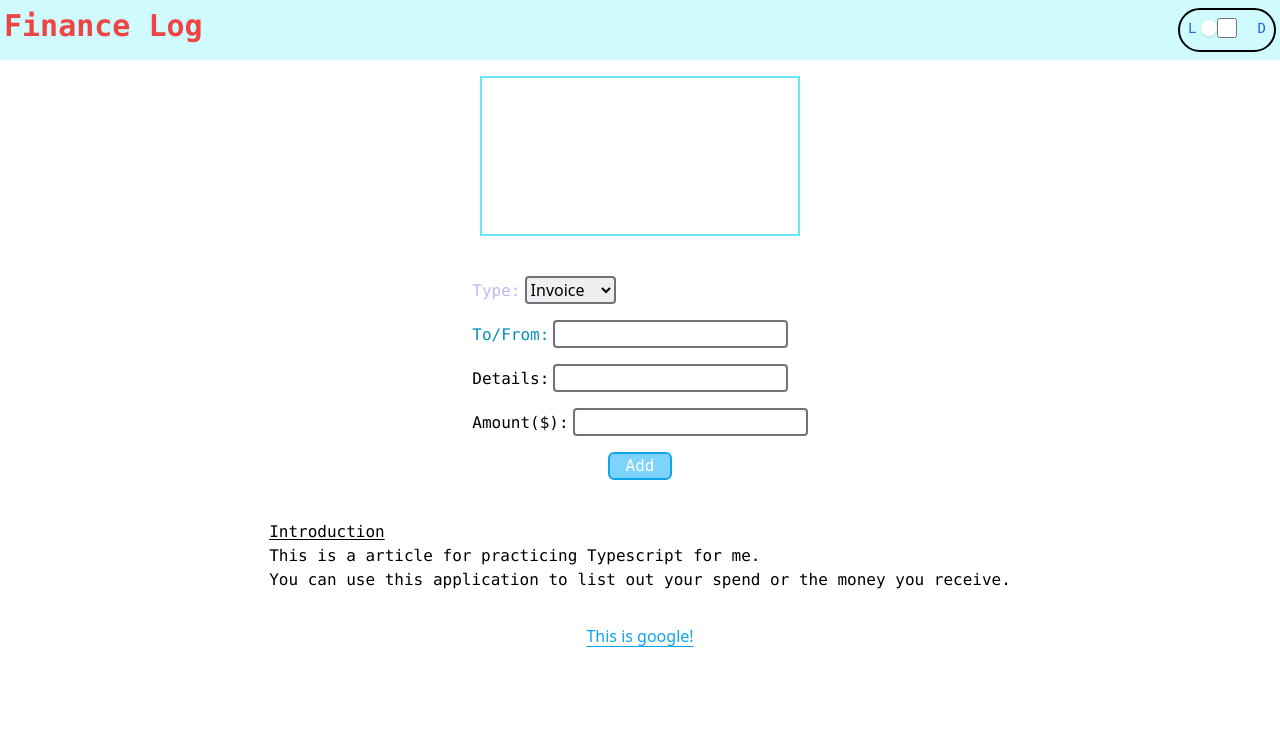
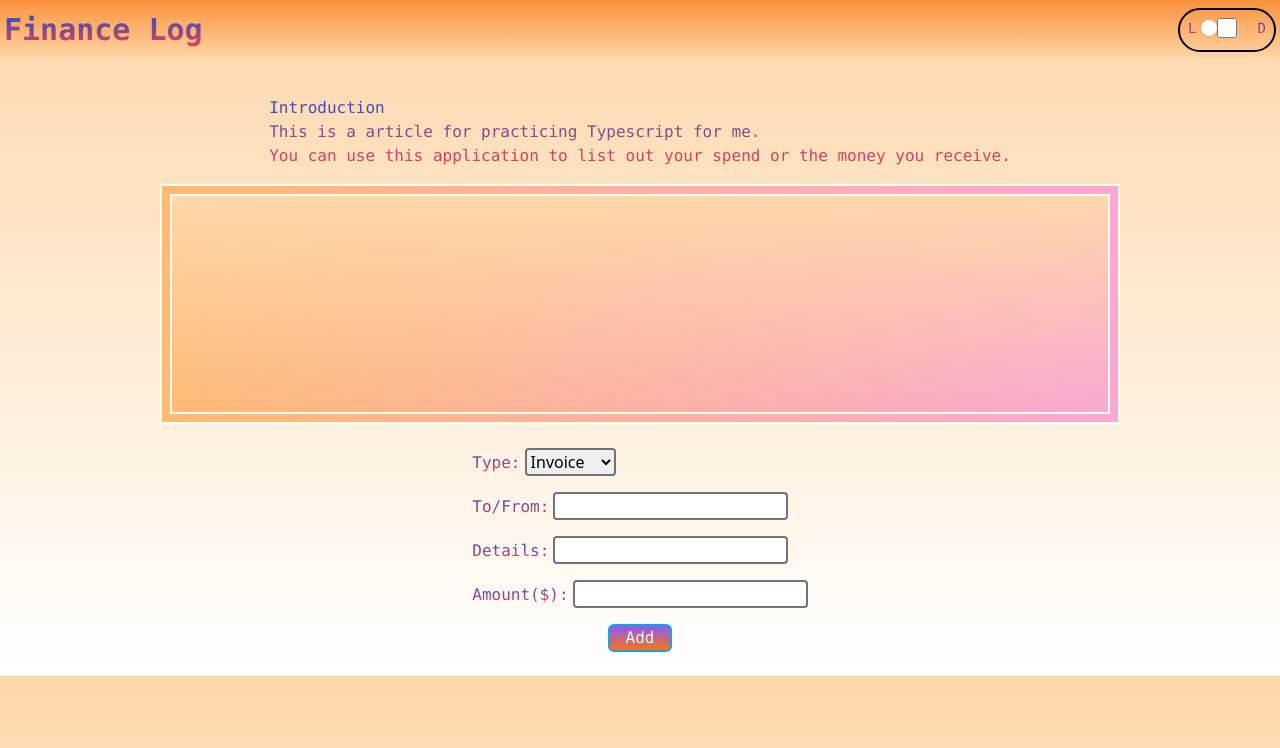
Before and after one commit to Kl0y2u2n8a/HelloWorld, a plain HTML site: page public/index.html in a window 1280 px wide. Drawn offline with Linux system fonts and the light colour scheme.

Commit message:
color changed

```diff
--- a/public/index.html
+++ b/public/index.html
@@ -6,11 +6,11 @@
     <title>My Page</title>
     <link rel="stylesheet" href="tailwindstyle.css" >
 </head>
-<body class="bg-white dark:bg-gray-800">
-    <div class="navbar flex px-1 py-2 bg-cyan-100 dark:bg-white">
-        <a href="index.html" class="font-bold text-red-500 text-3xl font-mono flex-1">Finance Log</a>
+<body class="bg-gradient-to-b from-orange-200 dark:bg-gray-800">
+    <div class="navbar flex top-0 w-full items-center justify-between fixed z-10 px-1 py-2 bg-gradient-to-b from-orange-400 to-orange-200 dark:bg-white">
+        <a href="index.html" class="btn btn-ghost navbar-start font-bold bg-gradient-to-b from-blue-700 to-red-500 bg-clip-text text-transparent text-3xl font-mono flex-1">Finance Log</a>
         <div class="flex-none p-2 items-center navbar-end aria-controls='navbar-default' aria-expanded='false' border-2 rounded-full border-black">
-            <label class="text-blue-600 dark:text-white font-mono align-top text-sm">L</label>
+            <label class="bg-gradient-to-b from-blue-700 to-red-500 bg-clip-text text-transparent dark:text-white font-mono align-top text-sm">L</label>
             <input type="checkbox" id="hs-basic-usage" class="relative w-[3.3rem] h-5
             rounded-full cursor-pointer transition-colors ease-in-out duration-200
             focus:ring-blue-600 disabled:opacity-50 disabled:pointer-events-none checked:bg-gray-500
@@ -18,27 +18,37 @@
             before:inline-block before:size-4 before:bg-white
             checked:before:bg-green-400 before:translate-x-0 checked:before:translate-x-full before:rounded-full
             before:shadow before:transform before:ring-0 before:transition before:ease-in-out before:duration-200
+            dark:before:bg-gray-400 dark:checked:before:bg-blue-200 darkfocus:ring-offset-gray-600
+            dark:bg-gray-800 dark:border-gray-700 dark:checked:bg-blue-500 dark:checked:border-blue-500
             ">
-            <!-- dark:before:bg-gray-400 dark:checked:before:bg-blue-200 darkfocus:ring-offset-gray-600
-            dark:bg-gray-800 dark:border-gray-700 dark:checked:bg-blue-500 dark:checked:border-blue-500
-            -->
-            <label class="text-blue-600 dark:text-white font-mono align-top text-sm">D</label>
+            <label class="bg-gradient-to-b from-blue-700 to-red-500 bg-clip-text text-transparent dark:text-white font-mono align-top text-sm">D</label>
             <label for="hs-basic-usage" class="sr-only">switch</label>
         </div>
     </div>
+    <div class="flex justify-center pt-20">
+
+        <div class="flex justify-center px-4 py-4">
+            <article class="text-pretty font-mono bg-gradient-to-b from-blue-700 to-red-500 bg-clip-text text-transparent dark:text-white">
+                <h3 class="underline underline-offset-2">Introduction</h3>
+                <p>This is a article for practicing Typescript for me.<br>
+                    You can use this application to list out your spend or the money you receive.
+                </p>
+            </article>
+        </div>
+    </div>
     <div class="flex justify-center">
-        <div class="wrapper px-2 py-4">
-
-            <ul class="item-list border-2 border-cyan-300 w-80 h-40 dark:border-white">
+        <div class="wrapper flex px-2 py-2 bg-gradient-to-r w-3/4 h-60 border-yellow-50 border-2 from-orange-300 to-pink-300">
+            <ul class="item-list bg-gradient-to-b from-orange-200 w-full h-full border-yellow-50 border-2 dark:border-white">
             </ul>
         </div>
     </div>
+
 
     <footer>
         <div class="flex justify-center px-4 py-4">
             <form id="form" class="new-item-form">
                 <div class="field px-2 py-2">
-                    <label class="font-mono text-violet-300 dark:text-white">Type:</label>
+                    <label class="font-mono bg-gradient-to-b from-blue-700 to-red-500 bg-clip-text text-transparent dark:text-white">Type:</label>
                     <select name="type" id="type" class="border-2 rounded border-zinc-500">
                         <option value="Invoice" class="font-mono">Invoice</option>
                         <option value="Payment" class="font-mono">Payment</option>
@@ -46,37 +56,30 @@
                 </div>
 
                 <div class="field px-2 py-2">
-                    <label class="font-mono text-cyan-600 dark:text-white">To/From:</label>
+                    <label class="font-mono bg-gradient-to-b from-blue-700 to-red-500 bg-clip-text text-transparent dark:text-white">To/From:</label>
                     <input type="text" id="tofrom" class="border-2 rounded border-zinc-500 text-center">
                 </div>
 
                 <div class="field px-2 py-2">
-                    <label class="font-mono dark:text-white">Details:</label>
+                    <label class="font-mono bg-gradient-to-b from-blue-700 to-red-500 bg-clip-text text-transparent dark:text-white">Details:</label>
                     <input type="text" id="details" class="border-2 rounded border-zinc-500 text-center">
                 </div>
 
                 <div class="field px-2 py-2">
-                    <label class="font-mono dark:text-white">Amount($):</label>
+                    <label class="font-mono bg-gradient-to-b from-blue-700 to-red-500 bg-clip-text text-transparent dark:text-white">Amount($):</label>
                     <input type="number" id="amount" class="border-2 rounded border-zinc-500 text-center">
                 </div>
                 <div class="flex justify-center px-2 py-2">
-                    <button class="text-white bg-sky-300 hover:text-red-500 border-2 rounded-md w-16 border-sky-500 font-mono">Add</button>
+                    <button class="text-white bg-gradient-to-b from-violet-500 to-orange-500 hover:text-red-500 border-2 rounded-md w-16 border-sky-500 font-mono">Add</button>
                 </div>
             </form>
         </div>
 
-        <div class="flex justify-center px-4 py-4">
-            <article class="text-pretty font-mono dark:text-white">
-                <h3 class="underline underline-offset-2">Introduction</h3>
-                <p>This is a article for practicing Typescript for me.<br>
-                    You can use this application to list out your spend or the money you receive.
-                </p>
-            </article>
-        </div>
+        <!--
 
         <div class="flex justify-center px-4 py-4">
             <a href="https://google.com/" class="text-sky-500 underline underline-offset-4 decoration-sky-500 hover:uppercase">This is google!</a>
-        </div>
+        </div> -->
 
     </footer>
     <script src="app.js"></script>
```
Also changed, not shown: public/tailwindstyle.css.
